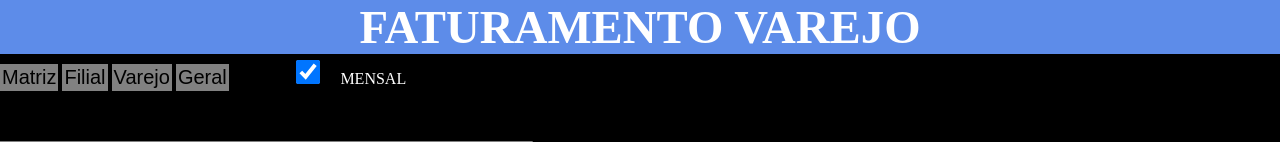
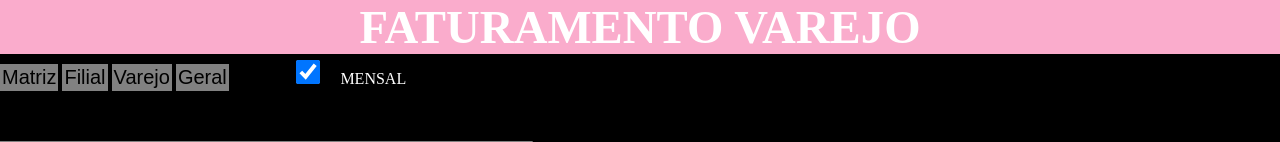
Before and after one commit to luis-fe/PCP_Interno, a Flask app: page /TelaFaturamentoVarejo.html in a window 1280 px wide. Shown: the top 142 px of the page. Run offline with Flask 3, Linux system fonts and the light colour scheme.

```diff
--- a/static/css/TelaFaturamentoVarejo.css
+++ b/static/css/TelaFaturamentoVarejo.css
@@ -2,7 +2,7 @@
     --cor1: rgb(211, 211, 211);
     --cor2: rgb(17, 45, 126);
     --cor3: rgb(93, 140, 233);
-    --cor4: #fff
+    --cor4: #fff;
     --cor5: rgb(250, 172, 204);
 }
 
@@ -14,7 +14,7 @@
 }
 
 .Titulo{
-    background-color: var(--cor3);
+    background-color: var(--cor5);
     color: white;
     font-size: 40px;
     text-align: center;
```
